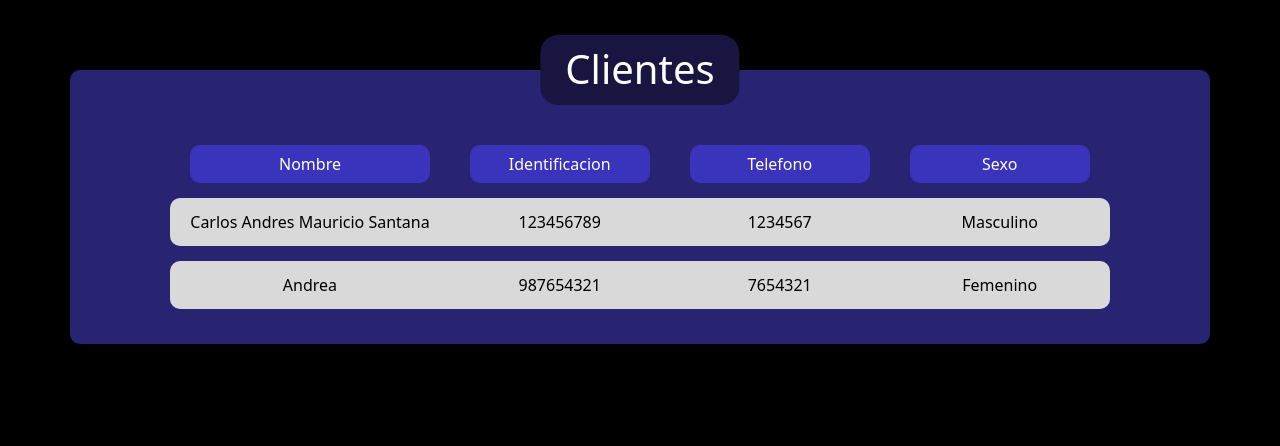
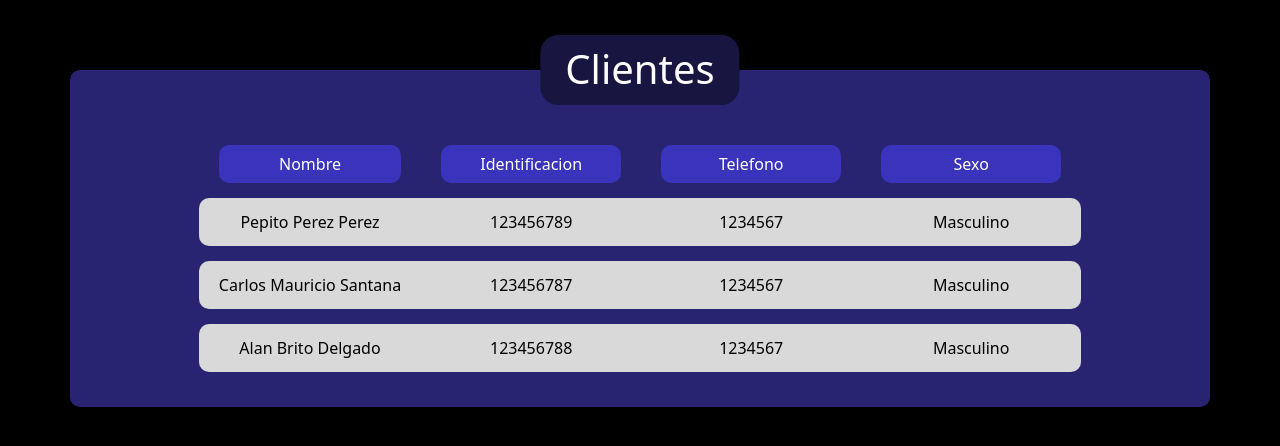
Before and after one commit to sebaslazar/Gimnasio, a React (Create React App) app in the folder frontend/: page / in a window 1280 px wide. Shown: the top 446 px of the page. Built offline with nearby package versions, Linux system fonts and the light colour scheme.

Commit message:
Using clients data to generate rows

```diff
--- a/frontend/src/files/ShowClientsPage.jsx
+++ b/frontend/src/files/ShowClientsPage.jsx
@@ -1,6 +1,28 @@
 import { Helmet } from "react-helmet";
 import { MainLayout } from "../layouts/PageLayout";
 import { Table, Tbody } from '../components/Table';
+// @ts-check
+
+const clientData = [
+  {
+    nombre: 'Pepito Perez Perez',
+    identificacion: '123456789',
+    telefono: '1234567',
+    sexo: 'Masculino',
+  },
+  {
+    nombre: 'Carlos Mauricio Santana',
+    identificacion: '123456787',
+    telefono: '1234567',
+    sexo: 'Masculino',
+  },
+  {
+    nombre: 'Alan Brito Delgado',
+    identificacion: '123456788',
+    telefono: '1234567',
+    sexo: 'Masculino',
+  },
+];
 
 export function ClientsPage() {
   return (
@@ -20,18 +42,14 @@ export function ClientsPage() {
               </tr>
             </thead>
             <Tbody>
-              <tr>
-                <Table.Td>Carlos Andres Mauricio Santana</Table.Td>
-                <Table.Td>123456789</Table.Td>
-                <Table.Td>1234567</Table.Td>
-                <Table.Td>Masculino</Table.Td>
-              </tr>
-              <tr>
-                <Table.Td>Andrea</Table.Td>
-                <Table.Td>987654321</Table.Td>
-                <Table.Td>7654321</Table.Td>
-                <Table.Td>Femenino</Table.Td>
-              </tr>
+              {clientData.map((client) => (
+                <tr key={client.identificacion}>
+                  <Table.Td>{client.nombre}</Table.Td>
+                  <Table.Td>{client.identificacion}</Table.Td>
+                  <Table.Td>{client.telefono}</Table.Td>
+                  <Table.Td>{client.sexo}</Table.Td>
+                </tr>
+              ))}
             </Tbody>
           </Table>
         </div>
```
